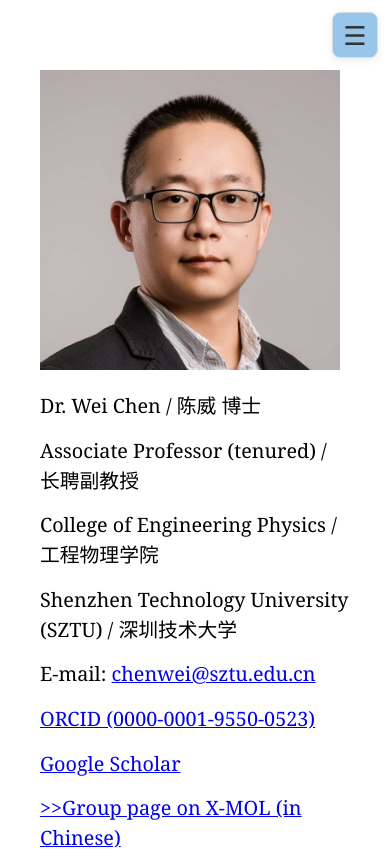
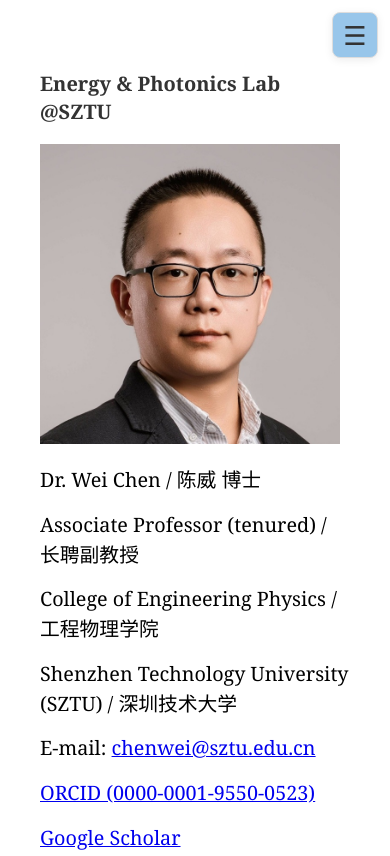
Before and after one commit to chensztu/chensztu.github.io, a plain HTML site: page index.html in a window 390 px wide. Shown: the top 856 px of the page. Drawn offline with Linux system fonts and the light colour scheme.

Commit message:
Add lab heading above mobile homepage portrait

```diff
--- a/index.html
+++ b/index.html
@@ -46,6 +46,7 @@
     </header>
 
   <main class="main-container home-layout" id="main-content" tabindex="-1"><h1 class="visually-hidden">Wei Chen at Shenzhen Technology University</h1>
+    <p class="mobile-lab-heading">Energy &amp; Photonics Lab @SZTU</p>
     <!-- 左列 -->
     <section class="left-column">
         <font size="4" color="black" class="home-profile">
--- a/styles.css
+++ b/styles.css
@@ -216,6 +216,7 @@ footer {
 
 /* Compact mobile navigation; desktop retains the original navigation. */
 .menu-toggle { display: none; }
+.mobile-lab-heading { display: none; }
 /* Reorder the single copy of homepage content on phones only. */
 @media (max-width: 768px) {
     .home-layout {
@@ -227,6 +228,14 @@ footer {
     .home-layout > .right-column,
     .home-layout .home-right-wrapper,
     .home-layout .home-right-content { display: contents; }
+    .home-layout .mobile-lab-heading {
+        display: block;
+        order: 0;
+        margin: 0 20px 18px;
+        font-size: 20px;
+        font-weight: bold;
+        line-height: 1.4;
+    }
     .home-layout .home-portrait { order: 1; padding: 0 20px; }
     .home-layout .home-profile { order: 2; padding: 0 20px; }
     .home-layout .home-biography { order: 3; padding: 0 20px; }
```
